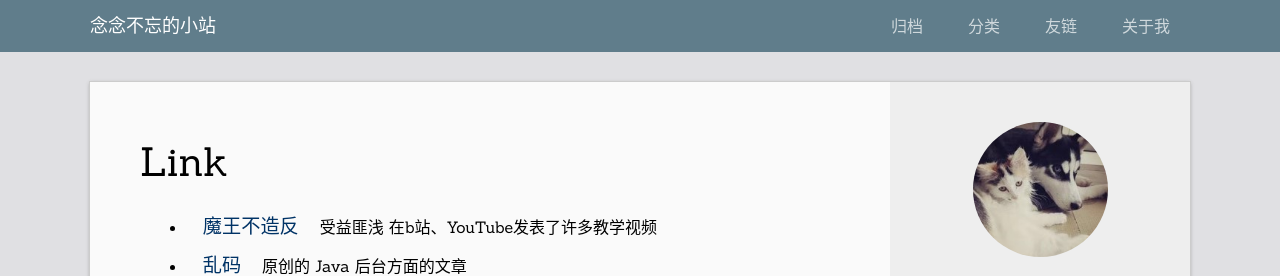
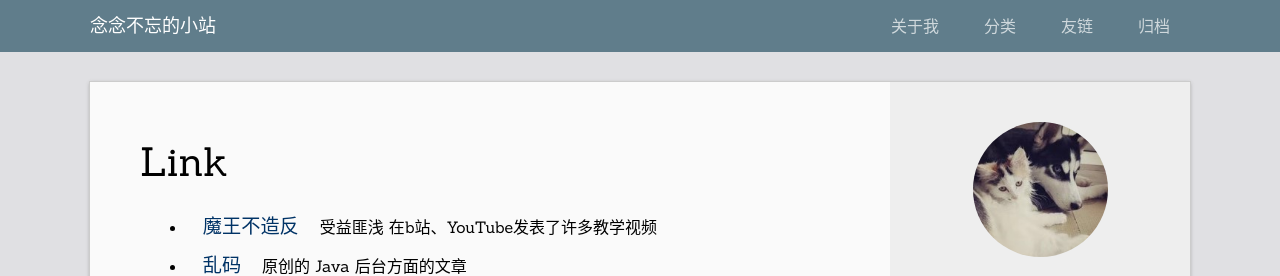
Before and after one commit to 0x7-jia/post, a Jekyll site: the page built from link.html, in a window 1280 px wide. Shown: the top 276 px of the page. Built offline with Jekyll 4.4.1, drawn with Linux system fonts in a browser that asks for light colours; comment, search, counter and statistics services are not loaded.

Commit message:
交换归档和关于我的位置

```diff
--- a/_config.yml
+++ b/_config.yml
@@ -33,10 +33,10 @@ excerpt_separator: <!--more-->
 
 header:
   links:             # Links on the header. Link to in-site page with a slash as prefix
-    归档: /archives/
+    关于我: /about/
     分类: /category/
     友链: /link/
-    关于我: /about/
+    归档: /archives/
 
 permalink: /post/:title
 plugins:
```
